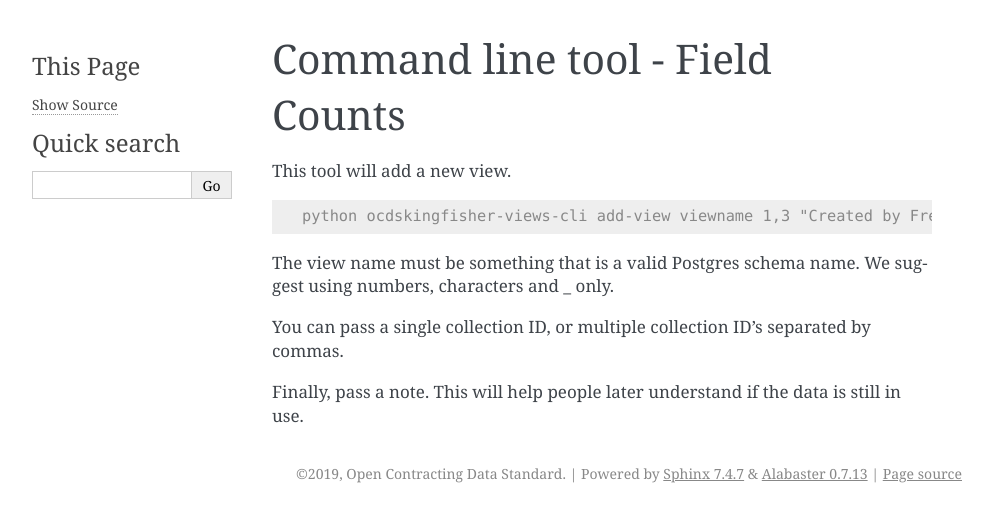
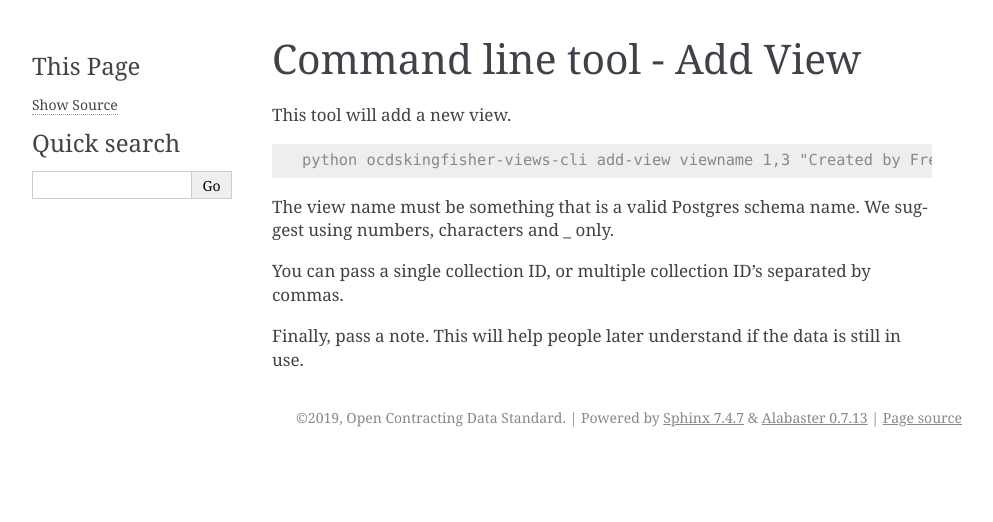
Before and after one commit to open-contracting/kingfisher-summarize, a Sphinx documentation site: the page built from docs/cli-add-view.rst, in a window 1280 px wide. Shown: the top 522 px of the page, without its empty margins (148-1141 px from the left). Built offline with Sphinx 7.4.7, drawn with Linux system fonts in a browser that asks for light colours.

Commit message:
Docs - correct page title

```diff
--- a/docs/cli-add-view.rst
+++ b/docs/cli-add-view.rst
@@ -1,5 +1,5 @@
-Command line tool - Field Counts
-===========================================
+Command line tool - Add View
+============================
 
 This tool will add a new view.
 
```
